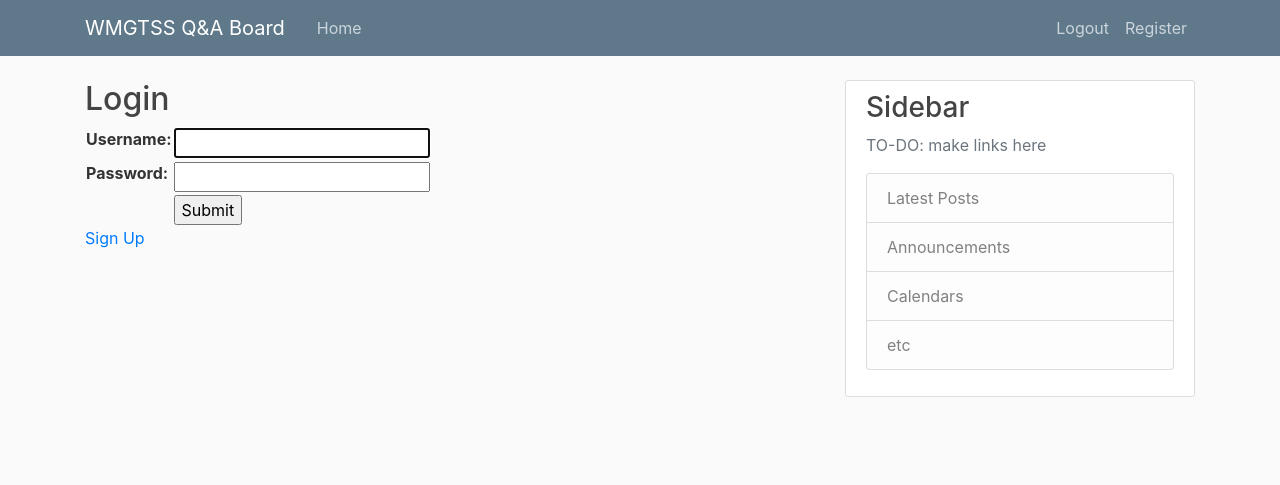
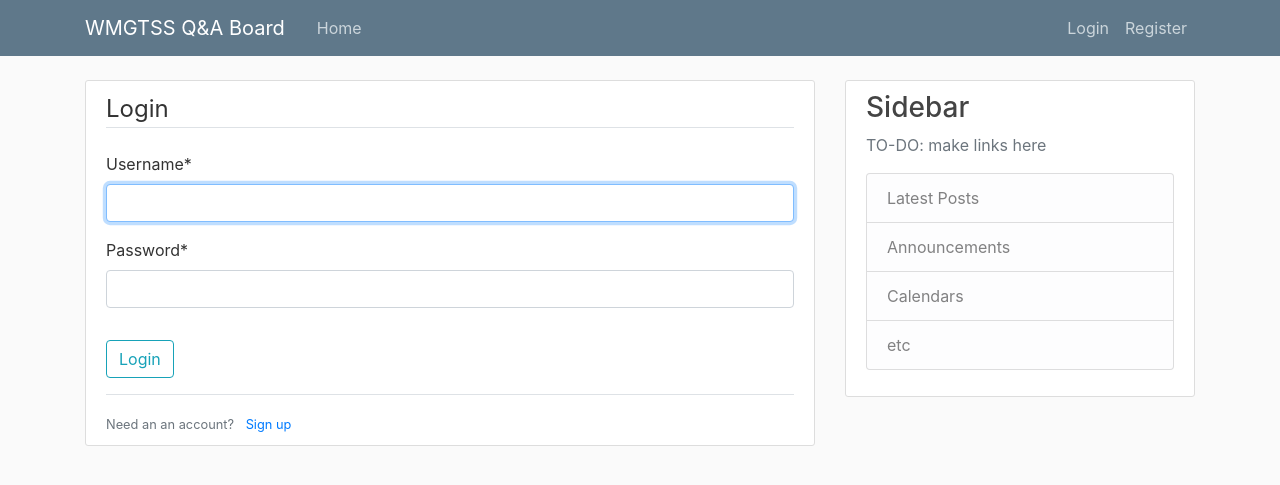
Before and after one commit to Jonnygibb/QnA-board-wmgtss, a Django app: page /accounts/login/ in a window 1280 px wide. Shown: the top 485 px of the page. Run offline with Django 4.2, Linux system fonts and the light colour scheme; some libraries are stand-ins or nearby versions.

Commit message:
Prevented unauthenticated users from accessing home page. Added crispy forms to login and sign up pages

```diff
--- a/app/board/templates/registration/login.html
+++ b/app/board/templates/registration/login.html
@@ -1,16 +1,21 @@
 {% extends "users/base.html" %}
+{% load crispy_forms_tags %}
 {% block content %}
-  <h2>Login</h2>
-
-    <form method="post">
-      {% csrf_token %}
-      <table>
-        {{ form.as_table }}
-        <tr>
-          <td>&nbsp;</td>
-          <td><input type="submit" value="Submit"></td>
-        </tr>
-      </table>
-      <a href="{% url 'signup' %}">Sign Up</a>
-    </form>
+    <div class="content-section">
+        <form action="" method="post">
+            {% csrf_token %}
+            <fieldset class="form-group">
+                <legend class="border-bottom mb-4">Login</legend>
+                {{ form|crispy }}
+            </fieldset>
+            <div class="form-group">
+                <button class="btn btn-outline-info" type="submit">Login</button>
+            </div>
+        </form>
+        <div class="border-top pt-3">
+            <small class="text-muted">
+                Need an an account? <a class="ml-2" href="{% url 'signup' %}">Sign up</a>
+            </small>
+        </div>
+    </div>
 {% endblock %}
--- a/app/board/templates/registration/register.html
+++ b/app/board/templates/registration/register.html
@@ -1,11 +1,12 @@
 {% extends "users/base.html" %}
+{% load crispy_forms_tags %}
 {% block content %}
     <div class="content-section">
         <form action="" method="post">
             {% csrf_token %}
             <fieldset class="form-group">
                 <legend class="border-bottom mb-4">Register Today</legend>
-                {{ form.as_p }}
+                {{ form|crispy }}
             </fieldset>
             <div class="form-group">
                 <button class="btn btn-outline-info" type="submit">Register</button>
--- a/app/board/templates/users/base.html
+++ b/app/board/templates/users/base.html
@@ -32,8 +32,12 @@
               </div>
               <!-- Navbar Right Side -->
               <div class="navbar-nav">
+              {% if user.is_authenticated %}
                 <a class="nav-item nav-link" href="{% url 'logout' %}">Logout</a>
+              {% else %}
+                <a class="nav-item nav-link" href="{% url 'login' %}">Login</a>
                 <a class="nav-item nav-link" href="{% url 'signup' %}">Register</a>
+              {% endif %}
               </div>
             </div>
           </div>
--- a/app/wmgtss/settings.py
+++ b/app/wmgtss/settings.py
@@ -53,6 +53,7 @@ INSTALLED_APPS = [
     'django.contrib.sessions',
     'django.contrib.messages',
     'django.contrib.staticfiles',
+    'crispy_forms',
     'django_extensions',
     'board',
 ]
@@ -142,3 +143,6 @@ STATIC_URL = 'static/'
 # https://docs.djangoproject.com/en/4.0/ref/settings/#default-auto-field
 
 DEFAULT_AUTO_FIELD = 'django.db.models.BigAutoField'
+
+# Set crispy forms to use bootstrap4
+CRISPY_TEMPLATE_PACK = 'bootstrap4'
--- a/requirements.txt
+++ b/requirements.txt
@@ -1,3 +1,4 @@
 Django>=4.0.1,<4.1.0
 psycopg2>=2.9.3,<2.10.0
 django-extensions>=3.1.5,<3.2.0
+django-crispy-forms>=1.14.0,<1.15
```
Also changed, not shown: app/board/views.py (+8 -0 lines).
